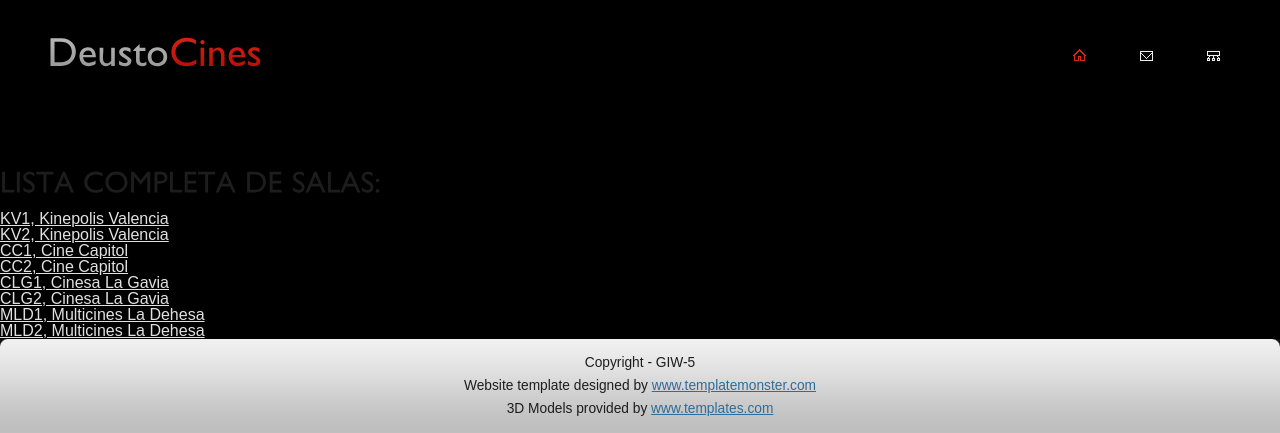
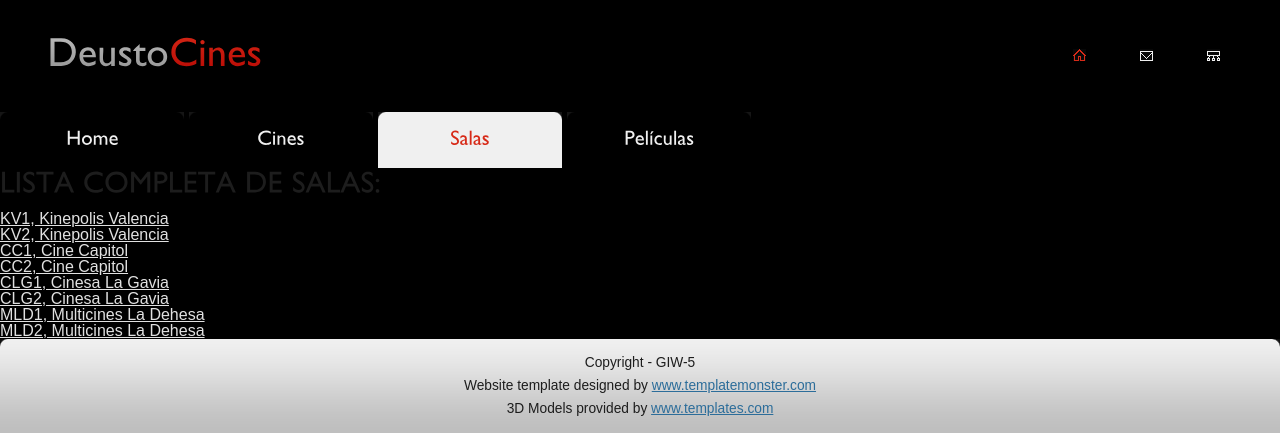
Before and after one commit to AsierBujedo/IW-Colaborativo, a Django app: page /myapp/salas in a window 1280 px wide. Shown: the top 433 px of the page. Run offline with Django 4.2, Linux system fonts and the light colour scheme; data comes from the database, SQL or seed files in the repository.

Commit message:
Vistas basadas en clases
Co-Authored-By: Asier Bujedo Álvarez <90905570+AsierBujedo@users.noreply.github.com>

```diff
--- a/mysite/myapp/models.py
+++ b/mysite/myapp/models.py
@@ -19,12 +19,16 @@ class Sala(models.Model):
     cod_sala = models.CharField(max_length=50)
     num_asientos = models.IntegerField()
     categoria = models.CharField(max_length=50)
-    id_cine = models.ForeignKey(Cine, on_delete=models.CASCADE) #(Cine, related_name = "id_cine")
+    id_cine = models.ForeignKey(Cine, on_delete=models.CASCADE, related_name="id_cine")
+    #id_cine = models.ForeignKey(Cine, on_delete=models.CASCADE)
 
 class Pelicula(models.Model):
-    actores = models.ManyToManyField(Actor) #(Actor, related_name = "peliculas")
-    salas = models.ManyToManyField(Sala) #(Sala, related_name = "peliculas")
+    actores = models.ManyToManyField(Actor, related_name = "peliculas")
+    #actores = models.ManyToManyField(Actor)
+    salas = models.ManyToManyField(Sala, related_name = "peliculas")
+    #salas = models.ManyToManyField(Sala)
     titulo = models.CharField(max_length=50)
     fecha_estreno = models.DateField()
     longitud_mins = models.IntegerField()
-    id_director = models.ForeignKey(Director, on_delete=models.CASCADE) #(Director, related_name = "id_director")
+    id_director = models.ForeignKey(Director, on_delete=models.CASCADE, related_name = "id_director")
+    #id_director = models.ForeignKey(Director, on_delete=models.CASCADE)
--- a/mysite/myapp/templates/base.html
+++ b/mysite/myapp/templates/base.html
@@ -17,7 +17,7 @@
   <div id="header">
     <div class="row-1">
         <div class="fleft">
-          <a href="">Deusto<span>Cines</span></a>
+          <a href="/myapp/">Deusto<span>Cines</span></a>
         </div>
         <ul>
           <li>
--- a/mysite/myapp/templates/cines.html
+++ b/mysite/myapp/templates/cines.html
@@ -12,7 +12,7 @@
 {% block body %}
     <h2>Lista completa de cines:</h2>
     <ul>
-        {% for tupla in lista %}
+        {% for tupla in cine_list %}
             <li>
                 <p><a href="/myapp/cines/{{ tupla.0.id }}">{{ tupla.0.nombre }}</a>&nbsp&nbspEn cartelera: {{tupla.1.titulo}}</p>
             </li>
--- a/mysite/myapp/templates/index.html
+++ b/mysite/myapp/templates/index.html
@@ -12,7 +12,7 @@
 {% block body %}
 
     <ul>
-        {% for tupla in lista %}
+        {% for tupla in cine_list %}
             <li>
                  <p>{{ tupla.0.nombre }} (Sala más grande: {{tupla.1.0.cod_sala}}, {{tupla.1.0.num_asientos}} asientos)</p>
             </li>
--- a/mysite/myapp/templates/salas.html
+++ b/mysite/myapp/templates/salas.html
@@ -1,10 +1,18 @@
 {% extends "base.html" %}
 
 {% block title %}DeustoCines | Salas{% endblock title %}
+
+{% block ul %}
+    <li><a href="/myapp/">Home</a></li>
+    <li><a href="/myapp/cines">Cines</a></li>
+    <li><a href="/myapp/salas" class="active">Salas</a></li>
+    <li><a href="/myapp/peliculas">Películas</a></li>
+{% endblock ul %}
+
 {% block body %}
 <h2>Lista completa de salas:</h2>
 <ul>
-    {% for sala in salas %}
+    {% for sala in sala_list %}
         <li>
             <a href="/myapp/salas/{{ sala.id }}">{{ sala.cod_sala }}, {{ sala.id_cine.nombre }}</a>
         </li>
--- a/mysite/myapp/urls.py
+++ b/mysite/myapp/urls.py
@@ -3,20 +3,22 @@ from django.urls import path
 
 urlpatterns = [
     #localhost:8000/myapp/
-    path('', views.index, name='index'),
+    path('', views.Index.as_view(), name='index'),
+    #path('', views.index, name='index'),
 
     #localhost:8000/myapp/cines
-    path('cines', views.cines, name='main_cines'),
+    path('cines', views.Cines.as_view(), name='main_cines'),
     #localhost:8000/myapp/cines/<int:id_cine>
     path('cines/<int:id_cine>', views.cine, name='details_cine'),
 
     #localhost:8000/myapp/salas
-    path('salas', views.salas, name='main_salas'),
+    path('salas', views.Salas.as_view(), name='main_salas'),
+    #path('salas', views.salas, name='main_salas'),
     #localhost:8000/myapp/salas/<int:id_sala>
     path('salas/<int:id_sala>', views.sala, name='details_sala'),
 
     #localhost:8000/myapp/peliculas
-    path('peliculas', views.peliculas, name='main_peliculas'),
+    path('peliculas', views.Peliculas.as_view(), name='main_peliculas'),
     #localhost:8000/myapp/peliculas/<int:id_pelicula>
     path('peliculas/<int:id_pelicula>', views.pelicula, name='details_pelicula'),
     #localhost:8000/myapp/directores/<int:id_director>
--- a/mysite/myapp/views.py
+++ b/mysite/myapp/views.py
@@ -1,10 +1,29 @@
 from contextlib import nullcontext
 from . import views
+from django.views.generic import ListView
 from .models import *
 from django.shortcuts import render
 import random
 
-def index(request):
+class Index(ListView):
+    model = Cine
+    template_name = 'index.html'
+
+    def get_context_data(self, **kwargs):
+        context = super().get_context_data(**kwargs)
+        cines = Cine.objects.all()
+
+        lista = []
+        for cine in cines:
+            salas_in_cine = Sala.objects.filter(id_cine = cine).order_by('-num_asientos')
+            tupla = (cine, salas_in_cine)
+            lista.append(tupla)
+
+        context['cine_list'] = lista
+
+        return context
+
+""" def index(request):
     cines = Cine.objects.all()
 
     lista = []
@@ -17,9 +36,34 @@ def index(request):
         'lista': lista
     }
 
-    return render(request, 'index.html', context)
+    return render(request, 'index.html', context) """
 
-def cines(request):
+class Cines(ListView):
+    model = Cine
+    template_name = 'cines.html'
+
+    def get_context_data(self, **kwargs):
+        context = super().get_context_data(**kwargs)
+        cines = Cine.objects.all()
+
+        lista = []
+        for cine in cines:
+            salas_in_cine = cine.id_cine.all()
+            #salas_in_cine = Sala.objects.filter(id_cine = cine)
+            peliculas_in_salas_in_cine = []
+            for sala in salas_in_cine:
+                for pelicula in sala.peliculas.all():
+                    peliculas_in_salas_in_cine.append(pelicula)
+            #peliculas_in_salas_in_cine = Pelicula.objects.filter(salas__in = salas_in_cine)
+            i = random.randint(0, len(peliculas_in_salas_in_cine) - 1)
+            tupla = (cine, peliculas_in_salas_in_cine[i])
+            lista.append(tupla)
+
+        context['cine_list'] = lista
+
+        return context
+
+""" def cines(request):
     cines = Cine.objects.all()
 
     lista = []
@@ -34,7 +78,7 @@ def cines(request):
         'lista': lista,
     }
 
-    return render(request, 'cines.html', context)
+    return render(request, 'cines.html', context) """
 
 def cine(request, id_cine):
     cine = Cine.objects.get(pk=id_cine)
@@ -47,18 +91,24 @@ def cine(request, id_cine):
 
     return render(request, 'cine.html', context)
 
-def salas(request):
+class Salas(ListView):
+    model = Sala
+    context_object_name = 'sala_list'
+    template_name = 'salas.html'
+
+""" def salas(request):
     salas = Sala.objects.all()
 
     context = {
         'salas': salas
     }
 
-    return render(request, 'salas.html', context)
+    return render(request, 'salas.html', context) """
 
 def sala(request, id_sala):
     sala = Sala.objects.get(pk=id_sala)
-    peliculas_in_sala = Pelicula.objects.filter(salas__in = [id_sala])
+    peliculas_in_sala = sala.peliculas.all()
+    #peliculas_in_sala = Pelicula.objects.filter(salas__in = [id_sala])
 
     context = {
         'sala': sala,
@@ -67,19 +117,24 @@ def sala(request, id_sala):
 
     return render(request, 'sala.html', context)
 
-def peliculas(request):
+class Peliculas(ListView):
+    model = Pelicula
+    context_object_name = 'pelicula_list'
+    template_name = 'peliculas.html'
+
+""" def peliculas(request):
     peliculas = Pelicula.objects.all()
 
     context = {
         'peliculas': peliculas
     }
 
-    return render(request, 'peliculas.html', context)
+    return render(request, 'peliculas.html', context) """
 
 def pelicula(request, id_pelicula):
     pelicula = Pelicula.objects.get(pk = id_pelicula)
-    actores_in_pelicula = Actor.objects.filter(pelicula__in = [id_pelicula])
-    salas_in_pelicula = Sala.objects.filter(pelicula__in = [id_pelicula])
+    actores_in_pelicula = Actor.objects.filter(peliculas__in = [id_pelicula])
+    salas_in_pelicula = Sala.objects.filter(peliculas__in = [id_pelicula])
 
     cines = []
     for sala in salas_in_pelicula:
```
Also changed, not shown: mysite/myapp/templates/actor.html (+6 -1 lines), mysite/myapp/templates/cine.html (+7 -0 lines), mysite/myapp/templates/director.html (+7 -0 lines), mysite/myapp/templates/pelicula.html (+6 -1 lines), mysite/myapp/templates/peliculas.html (+8 -1 lines).
